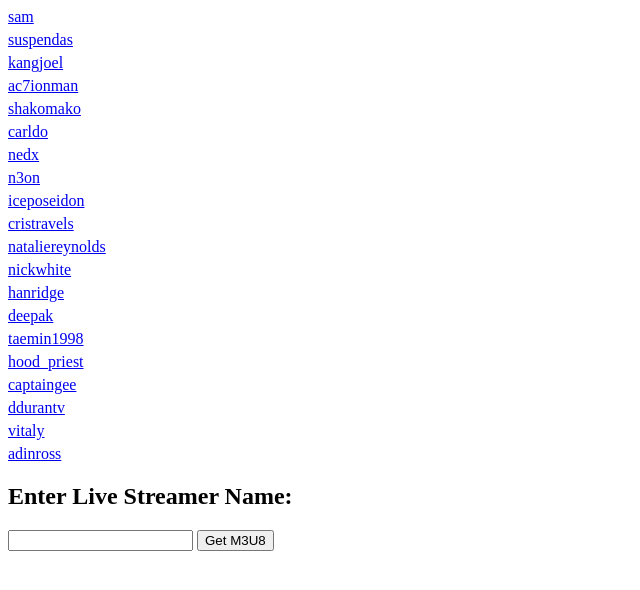
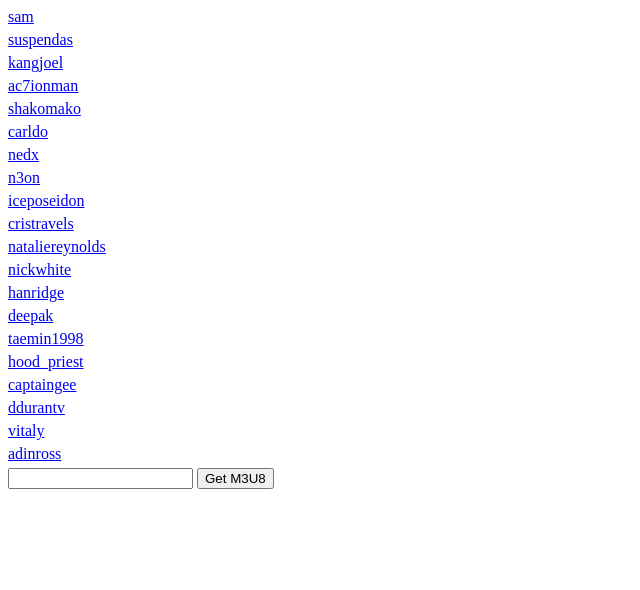
Before and after one commit to etapic/kickextact, a plain HTML site: page index.html in a window 1280 px wide. Shown: the whole page, without its empty margins (0-640 px from the left). Drawn offline with Linux system fonts and the light colour scheme.

Commit message:
Update index.html

```diff
--- a/index.html
+++ b/index.html
@@ -13,8 +13,6 @@
 <body>
   <div id="presetLinks"></div>
 
-
-  <h2>Enter Live Streamer Name:</h2>
   <input type="text" id="streamerName">
   <button onclick="fetchM3U8()">Get M3U8</button>
 
```
